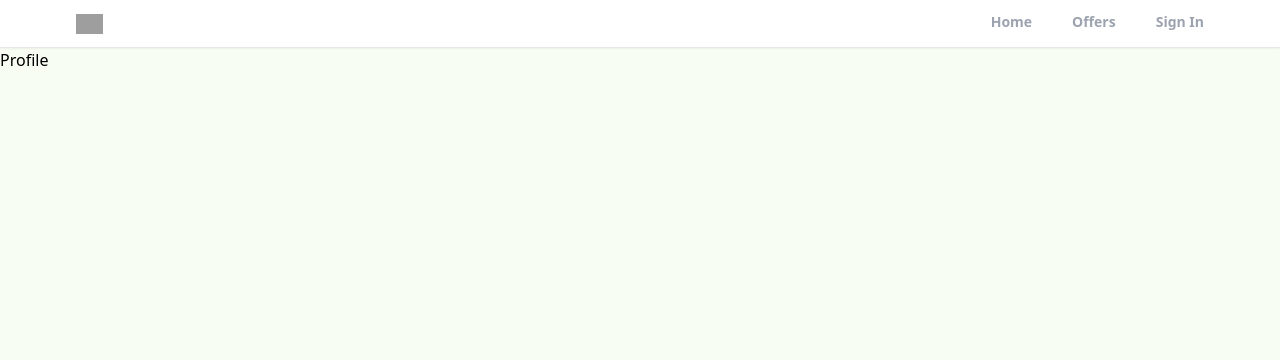
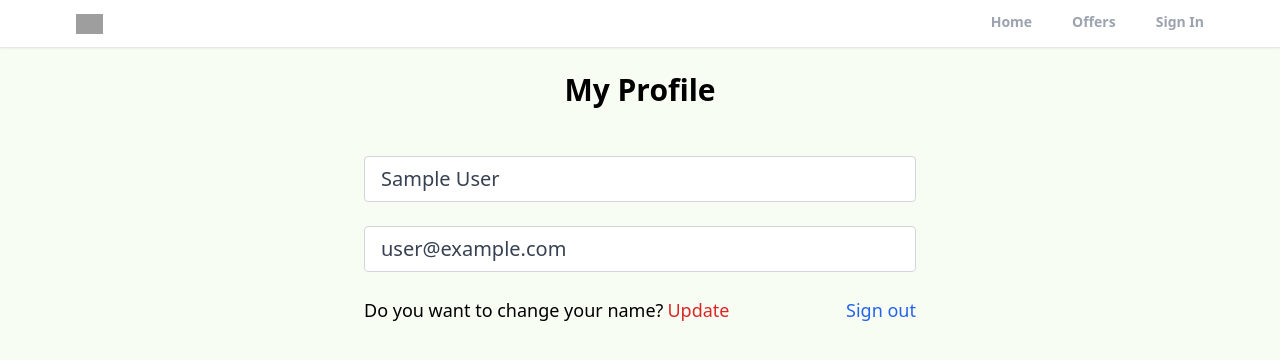
Before and after one commit to vishul786/Realtor-Clone, a React (Create React App) app: page /profile in a window 1280 px wide. Shown: the top 360 px of the page. Built offline with nearby package versions, Linux system fonts and the light colour scheme; no server answers; sample sign-in values are in the browser's storage; grey boxes are pictures that could not be loaded.

Commit message:
Create Forgot Password Page , Private Route and suston hook for protection the profile page and Logout functionality

```diff
--- a/src/App.js
+++ b/src/App.js
@@ -8,6 +8,7 @@
 import Header from "./components/Header";
 import {ToastContainer} from "react-toastify"
 import 'react-toastify/dist/ReactToastify.css'
+import PrivateRoute from "./components/PrivateRoute";
 function App() {
   return (
     <>
@@ -15,7 +16,9 @@
         <Header/>
         <Routes>
           <Route path="/" element={<Home/>}/>
-          <Route path="/profile" element={<Profile/>}/>
+          <Route path="/profile" element={<PrivateRoute/>}>
+            <Route path="/profile" element={<Profile/>}/>
+          </Route>
           <Route path="/sign-in" element={<SignIn/>}/>
           <Route path="/sign-up" element={<SignUp/>}/>
           <Route path="/forgot-password" element={<ForgotPassword/>}/>
--- /dev/null
+++ b/src/components/PrivateRoute.jsx
@@ -0,0 +1,10 @@
+import { Outlet ,Navigate} from "react-router";
+import {useAuthStatus} from "../hooks/useAuthStatus";
+
+export default function PrivateRoute() {
+     const {loggedIn,checkingStatus} = useAuthStatus()
+     if(checkingStatus){
+        return <h3>Loading...</h3>
+     }
+    return loggedIn ? <Outlet/> : <Navigate to='/sign-in'/>
+}
--- /dev/null
+++ b/src/hooks/useAuthStatus.jsx
@@ -0,0 +1,17 @@
+import { getAuth, onAuthStateChanged } from 'firebase/auth'
+import { useEffect, useState } from 'react'
+
+export function useAuthStatus() {
+ const [loggedIn, setLoggedIn] = useState(false)
+ const [checkingStatus, setCheckingStatus] = useState(true)
+ useEffect(() =>{
+    const auth = getAuth()
+    onAuthStateChanged(auth, (user) =>{
+        if(user){
+            setLoggedIn(true)
+        }
+        setCheckingStatus(false)
+    })
+ }, [])
+    return { loggedIn, checkingStatus}
+}
--- a/src/pages/ForgotPassword.jsx
+++ b/src/pages/ForgotPassword.jsx
@@ -1,6 +1,8 @@
 import { useState } from 'react'
 import {Link} from "react-router-dom"
 import OAuth from '../components/OAuth';
+import { toast } from 'react-toastify';
+import { getAuth, sendPasswordResetEmail } from 'firebase/auth';
 
 
 export default function ForgotPassword() {
@@ -10,6 +12,18 @@
 
   function onChange(e) {
      setEmail(e.target.value);
+  }
+  async function onSubmit(e){
+    e.preventDefault()
+    try {
+      const auth = getAuth()
+      await sendPasswordResetEmail(auth,email)
+      toast.success("Email was sent successfully!!")
+
+
+    } catch (error) {
+      toast.error("Invalid Email!!!")
+    }
   }
 
   return (
@@ -25,7 +39,7 @@
           />
         </div>
         <div className='w-full md:w-[67%] lg:w-[40%] lg:ml-20'>
-          <form >
+          <form  onSubmit={onSubmit}>
             <input
               type="email"
               id="email"
--- a/src/pages/Profile.jsx
+++ b/src/pages/Profile.jsx
@@ -1,7 +1,69 @@
-import React from 'react'
+import { getAuth } from 'firebase/auth'
+import React, { useState } from 'react'
+import { useNavigate } from 'react-router'
+
 
 export default function Profile() {
+  const auth = getAuth()
+  const navigate = useNavigate()
+
+  const [formData, setFormData] = useState({
+    name: auth.currentUser.displayName,
+    email:auth.currentUser.email
+  })
+  const {name, email} = formData
+  function onLogout(e){
+    auth.signOut()
+    navigate('/')
+
+  }
   return (
-    <div>Profile</div>
+   <>
+   <section className=' max-w-6xl mx-auto flex justify-center
+    items-center flex-col'>
+    <h1
+    className='text-3xl text-center mt-6 font-bold'>
+      My Profile</h1>
+      <div className='w-full md:w-[50%] mt-6 px-3 py-6 '>
+        <form >
+          {/*Name Input*/}
+          <input
+          type="text"
+          id='name'
+          value={name}
+          disabled
+          className='mb-6 w-full px-4 py-2 text-xl text-gray-700
+           bg-white border border-gray-300 rounded
+            transition ease-in-out' />
+
+          {/*email Input */}
+
+          <input
+          type="email"
+          id='email'
+          value={email}
+          disabled
+          className='mb-6 w-full px-4 py-2 text-xl text-gray-700
+           bg-white border border-gray-300 rounded
+            transition ease-in-out' />
+
+            <div className=' flex justify-between whitespace-nowrap
+             text-sm sm:text-lg mb-6'>
+              <p className=' flex items-center '>Do you want to change your name?
+                <span className='text-red-600 hover:text-red-800
+                 transition ease-in-out duration-200 ml-1
+                  cursor-pointer '> Update</span>
+              </p>
+              <p onClick={onLogout} className='text-blue-600 hover:text-blue-800
+               transition duration-200 ease-in-out cursor-pointer'
+               >Sign out</p>
+
+            </div>
+
+
+        </form>
+      </div>
+   </section>
+   </>
   )
 }
```
